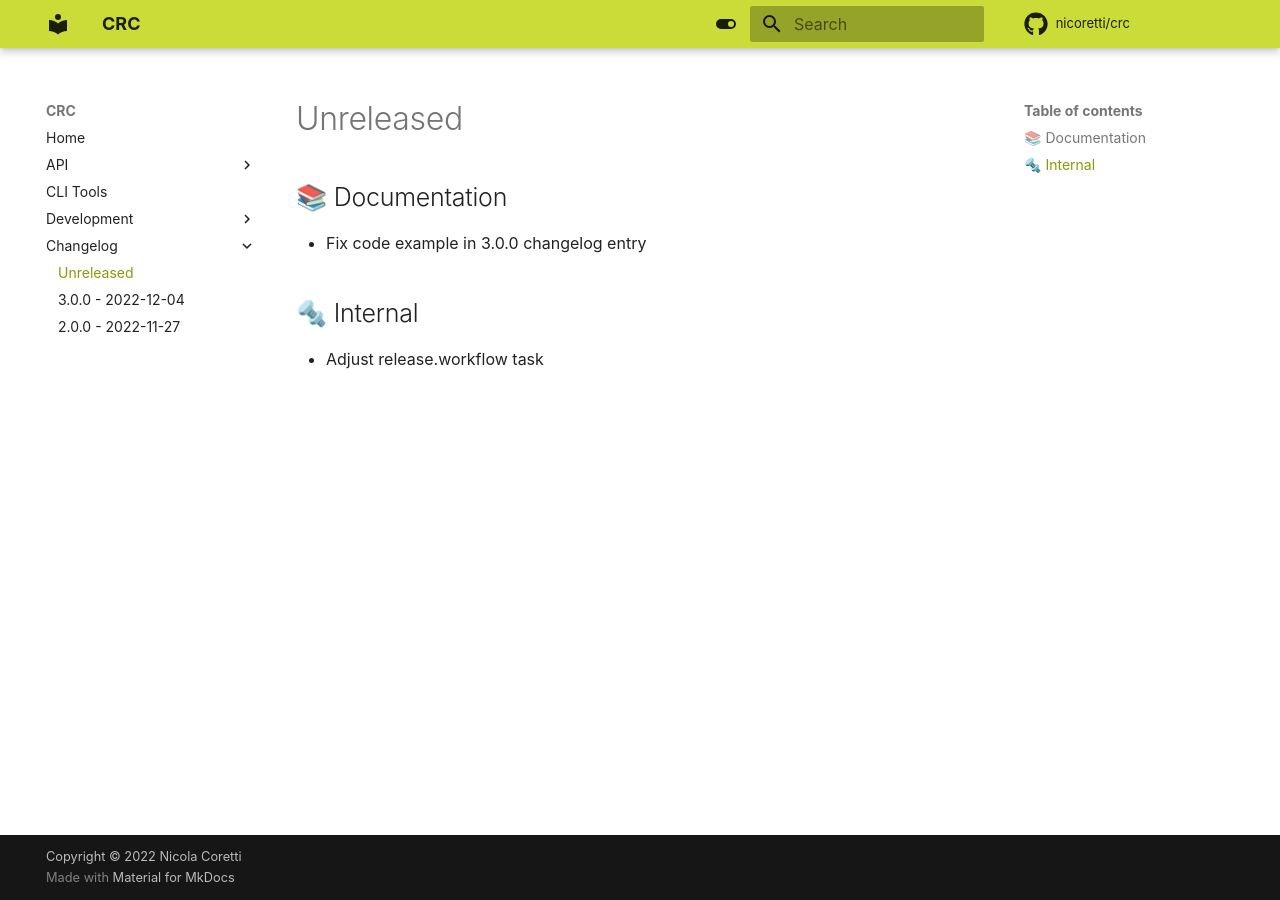
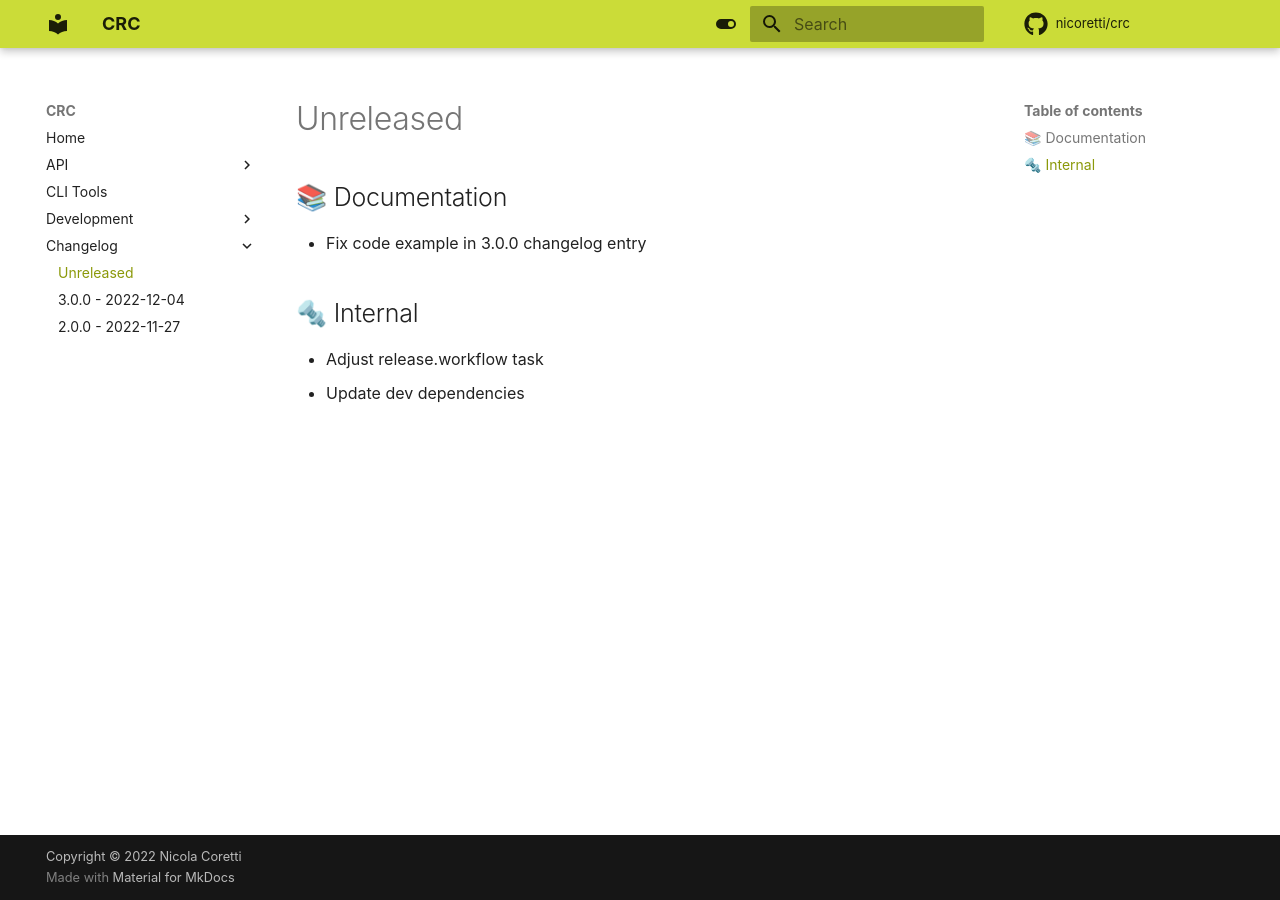
Before and after one commit to Nicoretti/crc, an MkDocs documentation site: the page built from docs/docs/changelog/unreleased.md, in a window 1280 px wide. Built offline with MkDocs 1.6.1 and Material for MkDocs 9.7.7, drawn with Linux system fonts in a browser that asks for light colours; comment, search, counter and statistics services are not loaded.

Commit message:
Update dev dependencies

```diff
--- a/docs/docs/changelog/unreleased.md
+++ b/docs/docs/changelog/unreleased.md
@@ -5,3 +5,4 @@
 
 ## 🔩  Internal
 *  Adjust release.workflow task
+*  Update dev dependencies
```
Also changed, not shown: 1 other file.
